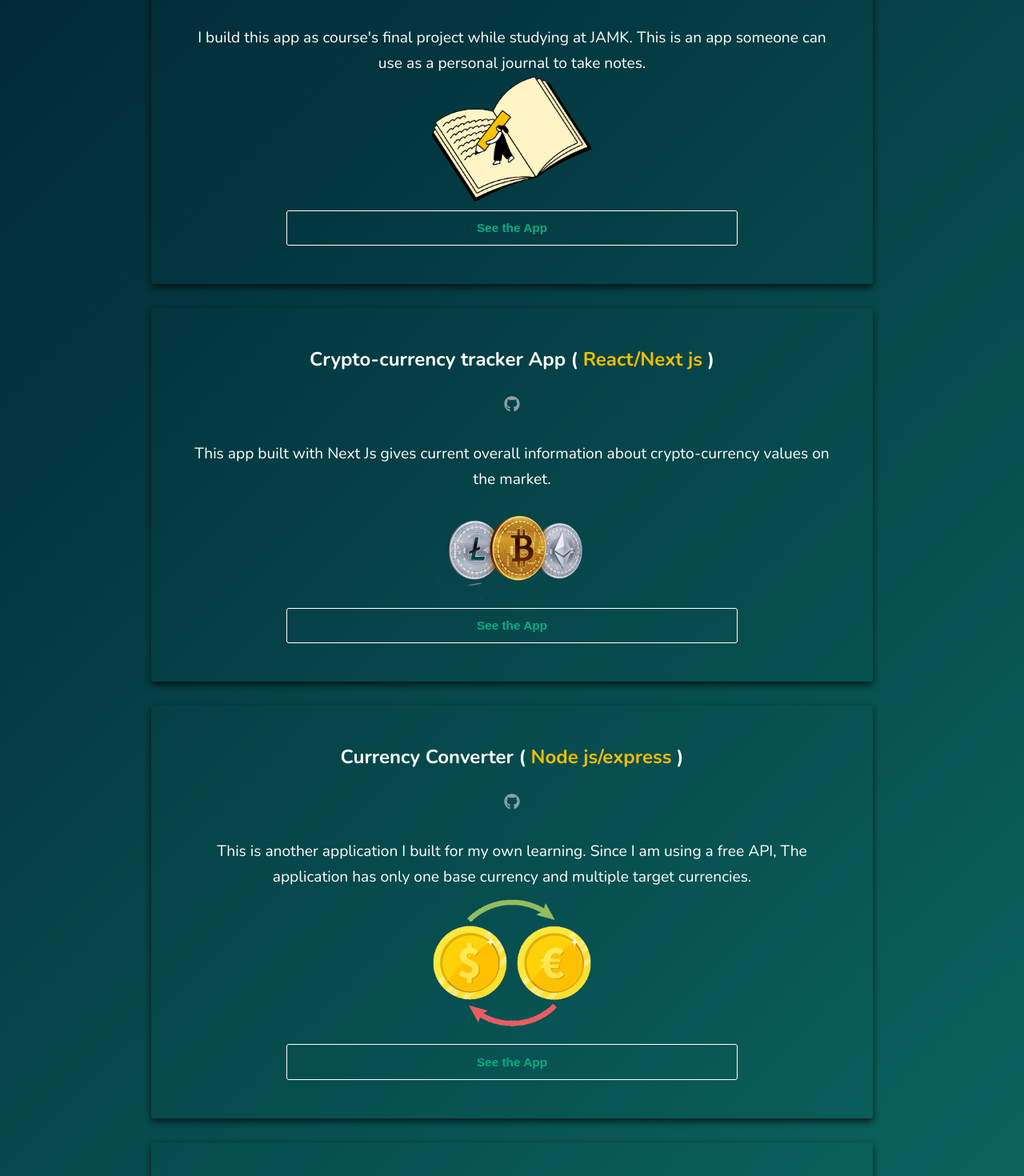
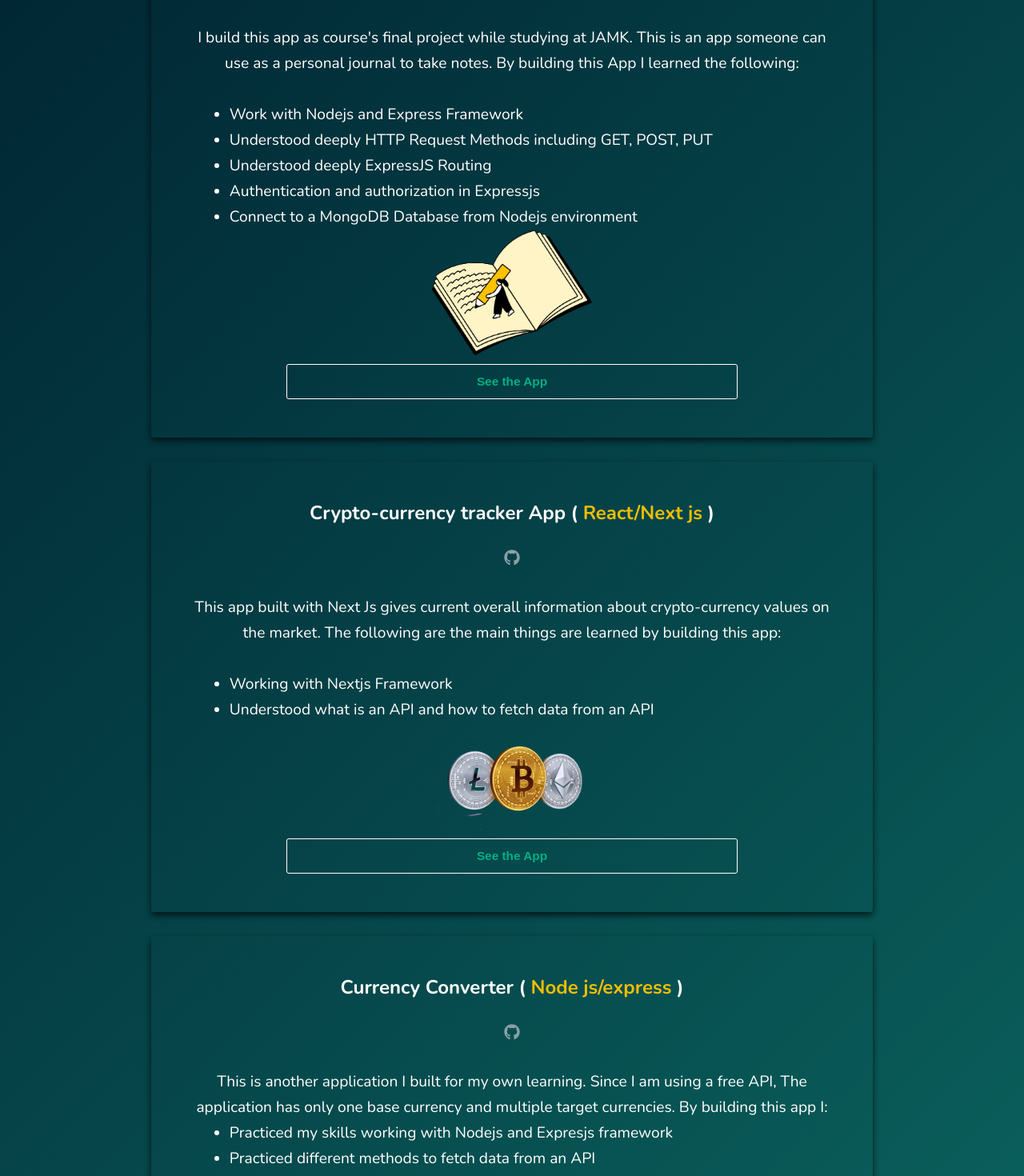
Before and after one commit to Jean198/jean-portfolio-nextjs, a Next.js app: page / in a window 1280 px wide. Shown: the part 1880-3350 px from the top of the page at 80% size. Built offline with nearby package versions, Linux system fonts and the light colour scheme.

Commit message:
edited projects

```diff
--- a/components/ProjectsSection.js
+++ b/components/ProjectsSection.js
@@ -29,7 +29,7 @@ export default function Projects() {
           <p>
           While working as trainee software developer at Softrain Blobs Oy, my main task was to rewrite the Logitar software using React
           and Node js. <br />
-          For this task, my tools chose were Next js as react framework and tailwind css for styling. <br />
+          For this task, my tools choice were Next js as react framework and tailwind css for styling. <br />
           For privacy reasons, I am not allowed to share my work here, but you can
           <span className="span"> <a href="https://www.softrain.fi/en/tuotteet/">follow this link</a></span> to read about Logitar software <br />
 
@@ -73,7 +73,22 @@ export default function Projects() {
           <p>
 
             I build this app  as course's final project while studying at JAMK. This is an app someone can use
-            as a personal journal to take notes.
+            as a personal journal to take notes. By building this App I learned the following: <br /> <br />
+
+              <div className="whatIlearned">
+                <ul>
+                <li>Work with Nodejs and Express Framework</li>
+                <li>Understood deeply HTTP Request Methods including GET, POST, PUT</li>
+                <li>Understood deeply ExpressJS Routing</li>
+                <li>Authentication and authorization in Expressjs</li>
+                <li>Connect to a MongoDB Database from Nodejs environment</li>
+
+                </ul>
+
+              </div>
+
+
+
 
 
           <div className="project-image-div">
@@ -97,6 +112,17 @@ export default function Projects() {
         <a href="https://github.com/Jean198/crypto-currency-tracker"><FaGithub className="text-2xl" /></a>
           <p>
             This app built with Next Js gives current overall information about crypto-currency values on the market.
+            The following are the main things are learned by building this app: <br /> <br />
+
+            <div className="whatIlearned">
+                <ul>
+                <li>Working with Nextjs Framework</li>
+                <li>Understood what is an API and how to fetch data from an API</li>
+
+
+                </ul>
+
+              </div>
 
             <div className="project-image-div">
               <Image className="image" src={crypt} alt="Here should be image"  />
@@ -118,7 +144,18 @@ export default function Projects() {
         <a href="https://github.com/Jean198/currency-converter"><FaGithub className="text-2xl" /></a>
           <p>
           This is another application I built for my own learning. Since I am using a free API,  The application has
-          only one base currency and multiple target currencies.
+          only one base currency and multiple target currencies. By building this app I:
+
+             <div className="whatIlearned">
+                <ul>
+                <li>Practiced my skills working with Nodejs and Expresjs framework</li>
+                <li>Practiced different methods to fetch data from an API</li>
+
+
+                </ul>
+
+              </div>
+
 
            <div className="project-image-div">
 
--- a/components/WelcomeSection.js
+++ b/components/WelcomeSection.js
@@ -1,5 +1,10 @@
 import Image from "next/image"
 import jeanprofile from "../public/images/jean-profile.JPG"
+
+
+
+
+
 
 export default function WelcomeSection() {
   return (
@@ -19,7 +24,8 @@ export default function WelcomeSection() {
                 <a href="mailto:jeandedieu.niyigaba@gmail.com" className="underline">
                     Send me email
                 </a>{"  "}
-                if you are interrested in working together.
+                if you are interrested in working together. <br />
+
             </p>
 
         </div>
--- a/package.json
+++ b/package.json
@@ -15,6 +15,8 @@
     "@chakra-ui/react": "^1.6.12",
     "@emotion/react": "^11.5.0",
     "@emotion/styled": "^11.3.0",
+    "@pdftron/webviewer": "^8.2.0",
+    "@react-pdf/renderer": "^2.0.21",
     "dotenv": "^10.0.0",
     "emailjs-com": "^3.2.0",
     "framer-motion": "^5.2.1",
@@ -27,6 +29,8 @@
     "nodemon": "^2.0.14",
     "react": "^17.0.2",
     "react-dom": "^17.0.2",
-    "react-icons": "^4.3.1"
+    "react-icons": "^4.3.1",
+    "react-pdf": "^5.6.0",
+    "semantic-ui-react": "^2.0.4"
   }
 }
--- a/pages/blog.js
+++ b/pages/blog.js
@@ -14,7 +14,12 @@ export default function blog({posts}) {
   return (
     <Layout>
 
+
         <div className="Blog-container">
+
+        <p className='blog-intro'>
+         On this page, I have decided to start writting articles about concepts I am learning during Software Development journey. These are the articles I've written so far.
+        </p>
 
 
           <div className='posts'>
--- a/pages/index.js
+++ b/pages/index.js
@@ -3,6 +3,9 @@ import Layout from '../components/Layout'
 import WelcomeSection from '../components/WelcomeSection'
 import ProjectSection from '../components/ProjectsSection'
 import ContactForm from '../components/ContactForm'
+
+
+
 
 
 const index = () => {
@@ -12,6 +15,8 @@ const index = () => {
                 <WelcomeSection/>
                 <ProjectSection/>
                 <ContactForm/>
+
+
             </Layout>
 
         </div>
--- a/styles/global.css
+++ b/styles/global.css
@@ -500,9 +500,16 @@ body{
     margin: 0 auto;
     overflow: auto;
     padding: 0 10px;
+    margin-top: 50px;
 
 
 
+  }
+
+
+  .blog-intro{
+      margin-bottom: 50px;
+      font-size: 1.5em;
   }
 
   .Single-Blog-container{
@@ -687,3 +694,10 @@ ol {
     }
 
 }
+
+.whatIlearned{
+    margin: 0 auto;
+    text-align: left;
+
+    padding: 0px 50px;
+}
```
Also changed, not shown: 2 other files (tests, documents, lock files or other folders).
